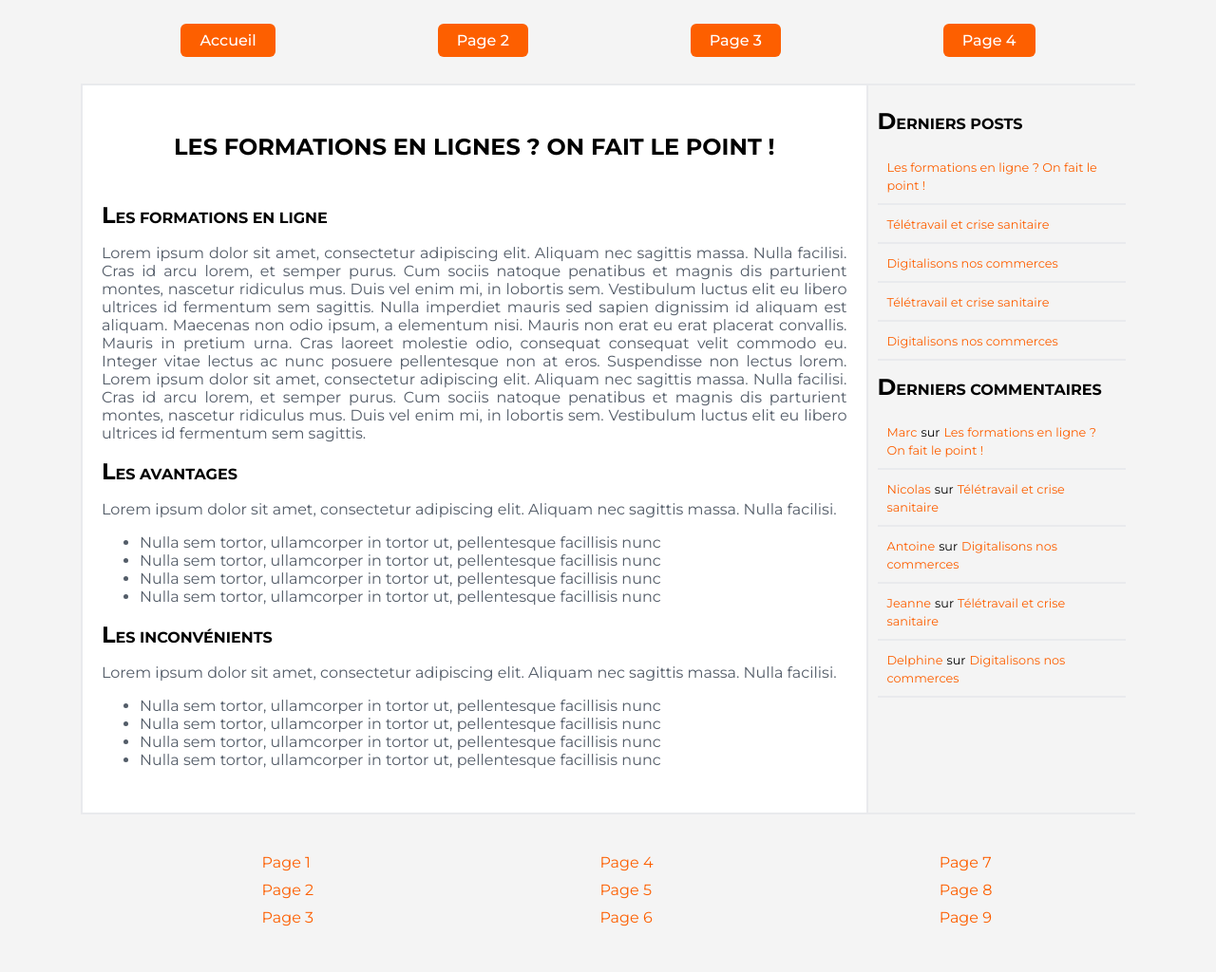
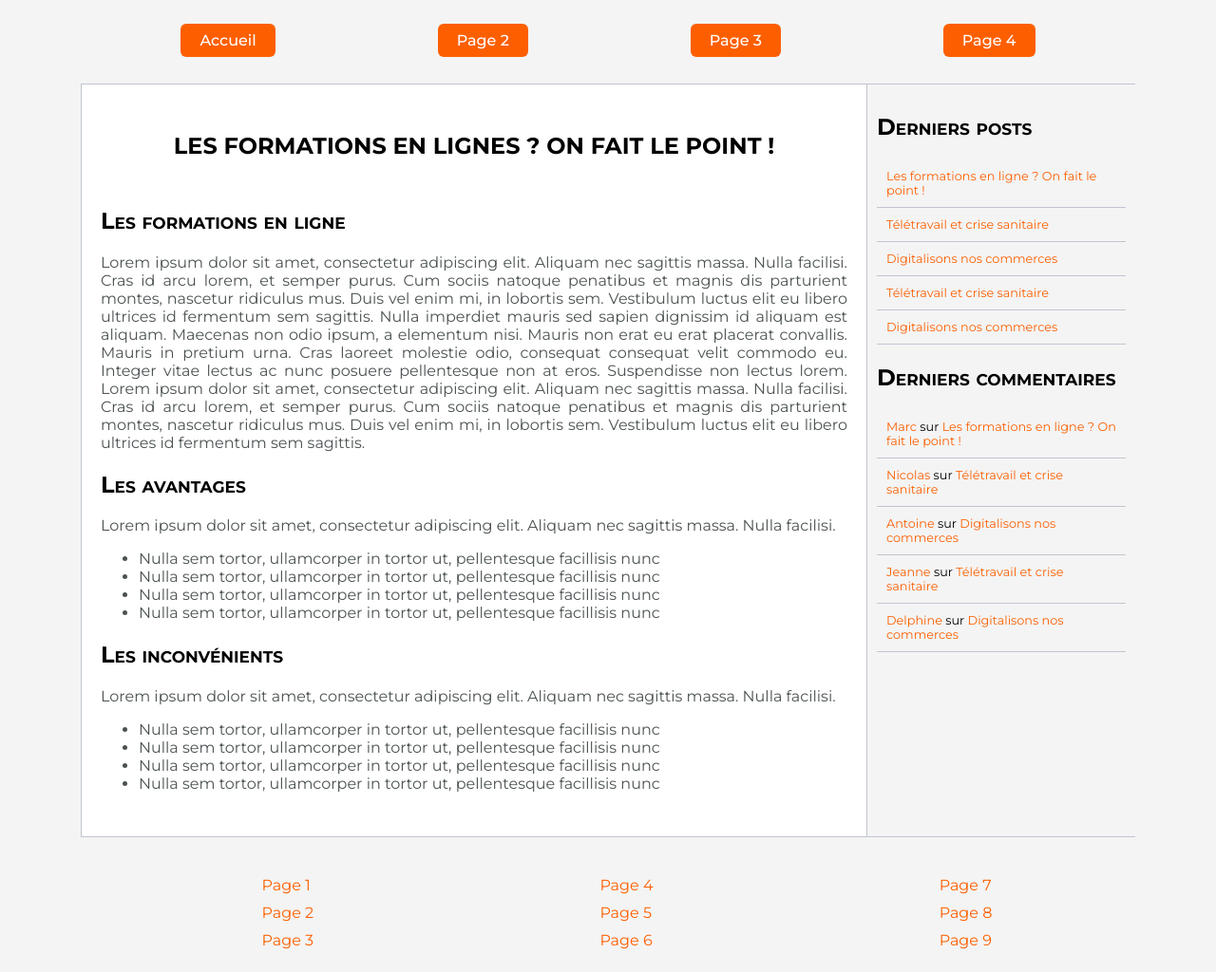
Before and after one commit to CelineDVE/OCexerciceMaquette, a plain HTML site: page index.html in a window 1280 px wide. Shown: the part 30-1054 px from the top of the page at 95% size. Drawn offline with Linux system fonts and the light colour scheme.

Commit message:
Corrections faites suite au Webinaire

```diff
--- a/index.html
+++ b/index.html
@@ -32,11 +32,11 @@
     		<!-- article -->
         		<article>
 
-                    <h2><span>L</span>es formations en ligne</h2>
+                    <h2>Les formations en ligne</h2>
 
         			<p>Lorem ipsum dolor sit amet, consectetur adipiscing elit. Aliquam nec sagittis massa. Nulla facilisi. Cras id arcu lorem, et semper purus. Cum sociis natoque penatibus et magnis dis parturient montes, nascetur ridiculus mus. Duis vel enim mi, in lobortis sem. Vestibulum luctus elit eu libero ultrices id fermentum sem sagittis. Nulla imperdiet mauris sed sapien dignissim id aliquam est aliquam. Maecenas non odio ipsum, a elementum nisi. Mauris non erat eu erat placerat convallis. Mauris in pretium urna. Cras laoreet molestie odio, consequat consequat velit commodo eu. Integer vitae lectus ac nunc posuere pellentesque non at eros. Suspendisse non lectus lorem. Lorem ipsum dolor sit amet, consectetur adipiscing elit. Aliquam nec sagittis massa. Nulla facilisi. Cras id arcu lorem, et semper purus. Cum sociis natoque penatibus et magnis dis parturient montes, nascetur ridiculus mus. Duis vel enim mi, in lobortis sem. Vestibulum luctus elit eu libero ultrices id fermentum sem sagittis.</p>
 
-                    <h2><span>L</span>es avantages</h2>
+                    <h2>Les avantages</h2>
 
                     <p>Lorem ipsum dolor sit amet, consectetur adipiscing elit. Aliquam nec sagittis massa. Nulla facilisi.</p>
                         <ul>
@@ -46,7 +46,7 @@
                             <li> Nulla sem tortor, ullamcorper in tortor ut, pellentesque facillisis nunc</li>
                         </ul>
 
-                    <h2><span>L</span>es inconvénients</h2>
+                    <h2>Les inconvénients</h2>
 
                         <p>Lorem ipsum dolor sit amet, consectetur adipiscing elit. Aliquam nec sagittis massa. Nulla facilisi.</p>
                         <ul>
@@ -60,7 +60,7 @@
     		<!-- aside -->
     		<div id="bloc_right">
                 <aside>
-        			<h2><span>D</span>erniers posts</h2>
+        			<h2>Derniers posts</h2>
                     <ul>
                         <li><a href="#">Les formations en ligne ? On fait le point !</a></li>
                         <li><a href="#">Télétravail et crise sanitaire</a></li>
@@ -71,13 +71,13 @@
                 </aside>
     		<!-- aside -->
                 <aside>
-    			 <h2><span>D</span>erniers commentaires</h2>
+    			 <h2>Derniers commentaires</h2>
                     <ul id="commentaires">
-                        <li><a href="#">Marc</a><span>sur</span><a href="#">Les formations en ligne ? On fait le point !</a></li>
-                        <li><a href="#">Nicolas</a><span>sur</span><a href="#">Télétravail et crise sanitaire</a></li>
-                        <li><a href="#">Antoine</a><span>sur</span><a href="#">Digitalisons nos commerces</a></li>
-                        <li><a href="#">Jeanne</a><span>sur</span><a href="#">Télétravail et crise sanitaire</a></li>
-                        <li><a href="#">Delphine</a><span>sur</span><a href="#">Digitalisons nos commerces</a></li>
+                        <li><a href="#">Marc</a> sur <a href="#">Les formations en ligne ? On fait le point !</a></li>
+                        <li><a href="#">Nicolas</a> sur <a href="#">Télétravail et crise sanitaire</a></li>
+                        <li><a href="#">Antoine</a> sur <a href="#">Digitalisons nos commerces</a></li>
+                        <li><a href="#">Jeanne</a> sur <a href="#">Télétravail et crise sanitaire</a></li>
+                        <li><a href="#">Delphine</a> sur <a href="#">Digitalisons nos commerces</a></li>
                     </ul>
                 </aside>
             </div>
--- a/styles.css
+++ b/styles.css
@@ -52,7 +52,7 @@ section {
 
 #bloc_left {
 	background-color: #ffffff;
-	border: 2px solid #E9EAED; /* le gris donné me paraît trop claire */
+	border: 1px solid #C0C5D1;
 	padding: 30px 20px;
 	flex: 3;
 }
@@ -68,46 +68,36 @@ article {
 }
 
 article h2 {
-	text-transform: uppercase;
-	font-size: 1em;
-}
-
-article h2 span {
-	font-size: 1.5em;
+	font-variant: small-caps;
 }
 
 article p, article li {
-	color: #535c68; /* couleur à déterminer plus précisément, le gris donné est trop claire */
+	color: #4C5253;
 	text-align: justify;
 }
 
 	/* BLOC DE DROITE */
 
 #bloc_right {
-	border-top: 2px solid #E9EAED; /* le gris donné me paraît trop claire */
-	border-bottom: 2px solid #E9EAED; /* le gris donné me paraît trop claire */
+	border-top: 1px solid #C0C5D1;
+	border-bottom: 1px solid #C0C5D1;
 	padding: 10px;
 	flex: 1;
 }
 
 #bloc_right h2 {
-	text-transform: uppercase;
-	font-size: 1em;
-}
-
-#bloc_right h2 span {
-	font-size: 1.5em;
+	font-variant: small-caps;
 }
 
 aside li {
 	list-style-type: none;
-	border-bottom: 2px #E9EAED solid; /* le gris donné me paraît trop claire */
+	border-bottom: 1px #C0C5D1 solid;
 	padding: 10px;
+	font-size: .8em;
 }
 
 aside li a {
 	color: #FD5F00;
-	font-size: .8em;
 }
 
 aside ul {
@@ -115,10 +105,6 @@ aside ul {
 	margin : 0;
 }
 
-#commentaires span {
-	font-size: .8em;
-	padding: 4px;
-}
 	/* Survol */
 
 aside li:hover {
@@ -169,9 +155,9 @@ footer li a {
 	}
 
 	nav a {
-		font-size: 2em;
+		font-size: 2.5em;
 		padding: 10px 30px;
-		margin: 100px;
+		margin: 85px;
 	}
 
 	nav li {
```
